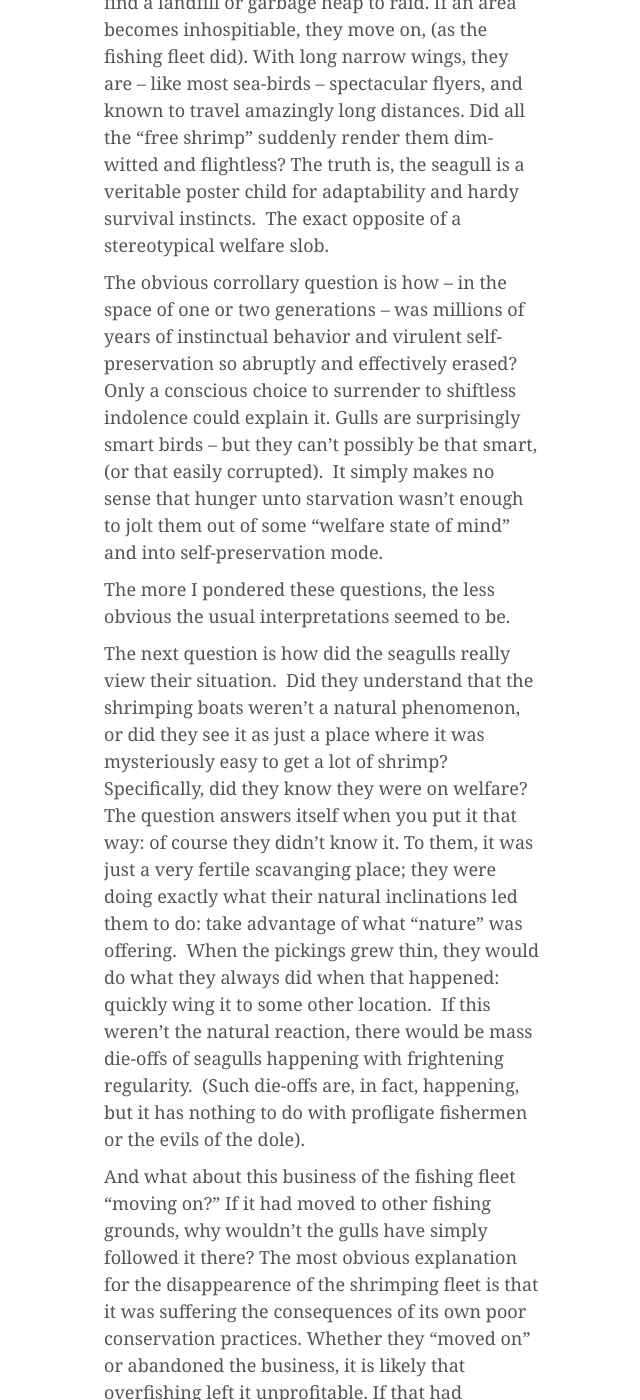
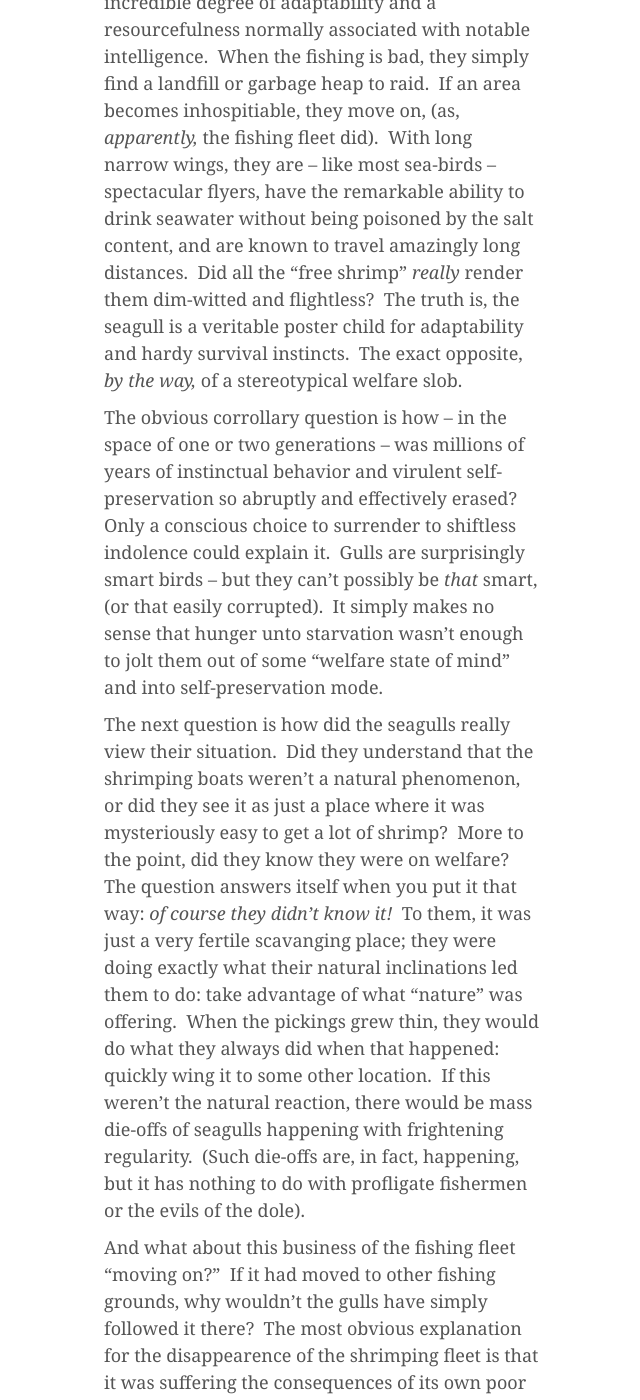
Before and after one commit to coryburt/coryburt.github.io, a Jekyll site: the page proj/bootstrap-blog/page4.html, which Jekyll copies as it is, in a window 1280 px wide and 1400 px high, scrolled down 2570 px. Shown: the whole window, without its empty margins (201-841 px from the left). Built offline with Jekyll 4.4.1, drawn with Linux system fonts in a browser that asks for light colours; nearby versions of some CDN libraries; some of the changed text lies outside the part shown.

Commit message:
Move Gullible Gulls

```diff
--- a/proj/bootstrap-blog/page4.html
+++ b/proj/bootstrap-blog/page4.html
@@ -41,31 +41,68 @@
 
 <p class="blog-post-meta">by <a href="/docs/Cory_Burt_Resume_Current.pdf">Cory</a></p>
 
-	<p>In the Reader’s Digest magazine, in the October 1950 issue, one will find a very brief story entitled, “The Fable of the Gullible Gulls.”&nbsp; This article describes flocks of seagulls near St. Augustine, Florida, that were seen to be starving.  The explanation given was that these gulls had learned to eat from the nets of shrimping boats, then – mysteriously – lost the ability to feed themselves in the “expected” way.  These gulls, as the explanation goes, had run afoul of an utterly depraved sense of entitlement, (no pun intended), and had become completely dependent on the shrimp fleet for all their food.  Then – with no explanation offered – the fleet just “moved on,” leaving the hapless and over-fed birds high and dry.&nbsp; It is further asserted that they had never taught their offspring to fish, so they, too, were left helpless and starving.</p>
+	<p>In the Reader’s Digest magazine, the October, 1950 issue, one will find a very brief story entitled, “The Fable of the Gullible Gulls.”&nbsp; This article describes flocks of seagulls near St. Augustine, Florida, that were seen to be starving.&nbsp; The explanation given was that these gulls had learned to eat from the nets of shrimping boats; then, when the shrimping fleet mysteriously "moved on," the birds began to starve.&nbsp; The explanation given was that they had "lost the ability to feed themselves in the normal way."&nbsp;
+        These gulls had, as it was claimed, run afoul of an utterly depraved sense of entitlement, (no pun intended), and had become completely dependent on the shrimp fleet for all their food.&nbsp;
+        Then – with no explanation offered – the fleet just “moved on,” leaving the hapless and over-fed birds high and dry.&nbsp;
+        It is further asserted that they had never taught their offspring to fish, so they, too, were left helpless and starving.</p>
 
-	<p>Why, I’m sure you’re wondering, would I devote a blog entry to this odd story from an issue of Reader’s Digest that is 67 years old, (as of the month of this entry).  Well, it turns out this little anecdote – which is really nothing more than a Cold-war anti-Communist trope – has managed to strike a chord that keeps reverberating through the years.  It has been oft-repeated and has become the basis for numerous variations ever since.  It has even become the inspiration for misogynistic and paranoid scare-stories; but it is usually rolled out as a Just-So-Story about the follies of socialism and the horrors of the dole.  These retellings are always followed by lurid warnings about Communist conspiracies, socialist decay, and the sad plight of lay-abouts on welfare; or, it is linked to platitudes about the Protestant Work Ethic and a stern reminder that the world doesn’t owe you a living.</p>
+	<p>Why, I’m sure you’re wondering, would I devote a blog entry to this odd story from an issue of Reader’s Digest that is 67 years old, (as of the month of this entry).&nbsp;
+        Well, it turns out this little anecdote &ndash; which is really nothing more than a Cold-war anti-Communist trope &ndash; has managed to strike a chord that keeps reverberating through the years.&nbsp;
+        It has been oft-repeated and has become the basis for numerous variations ever since.  It has even become the inspiration for misogynistic and paranoid scare-stories; but it is usually rolled out as a Just-So-Story about the follies of socialism and the horrors of the dole.&nbsp;
+        These retellings are always followed by lurid warnings about Communist conspiracies, socialist decay, and the sad plight of lay-abouts on welfare; or, it is linked to platitudes about the Protestant Work Ethic and a stern reminder that the world doesn’t owe you a living.</p>
 
-	<p>This fable is never interpreted as anything other than a clear warning about the dangers of the welfare state; this is generally accepted without question.  We are “attached” to this interpretation and the presumptive moral to the story because it just feels so obvious and right-headed.  However, I’m writing about it now because this fable has always left me with an uneasy feeling.  Like most people, I’ve listened to it and nodded my head in blank agreement with the moral conclusions tacked on to the end.&nbsp; But, I could never shake the nagging sensation that fishy propaganda was lurking below the surface.</p>
+	<p>This fable's popular interpretation has become something of a meme, and is never thought of as anything other than a clear warning about the dangers of the welfare state.&nbsp;
+        Our culture seems emotionally “attached” to this interpretation and the presumptive moral to the story; perhaps because it just feels so obvious and right-headed.  However, I’m writing about it now because this fable has always left me with an uneasy feeling.&nbsp;
+        Like most people, I’ve heard it repeated now and again, and nodded my head in blank agreement with the moral conclusions tacked on to the end.</p>
 
-	<p>So, I started to rethink some of the hard questions.</p>
+    <p>I could never shake the nagging sensation that fishy propaganda was lurking below the surface.&nbsp; So, I started to rethink it, and ask some hard questions.</p>
 
-	<p>The first and most obvious question is, how much of this allegory about gullible gulls is actually true?&nbsp; Was this a mass die-off that made the papers in St. Augustine sometime around 1950?&nbsp; Did the federal Fish and Wildlife Service investigate?&nbsp; I couldn’t find any corroborating news items in my own (admittedly cursory) searches, but that doesn’t prove anything.&nbsp; In truth, fully fifty-percent of the seagulls in the northern Pacific coast have died off, as of about 2012, and no one has raised more that peep about it.&nbsp; So, I wouldn’t expect it to be front-page news in Cold War-obsessed 1950.</p>>
+	<p>The first and most obvious question is, how much of this allegory about gullible gulls is actually true?&nbsp;
+        Was this a mass die-off that made the papers in St. Augustine sometime around 1950?&nbsp;
+        Did the federal Fish and Wildlife Service investigate?&nbsp;
+        I couldn’t find any corroborating news items in my own (admittedly cursory) searches, but that doesn’t prove anything.&nbsp;
+        In truth, fully fifty-percent of the seagulls in the northern Pacific coast have died off, as of about 2012, and no one has raised more that peep about it.&nbsp;
+        So, I wouldn’t expect it to be front-page news in Cold War-obsessed 1950.</p>>
 
-	<p>The next, and perhaps more pointed question is, did this involve a particularly stupid breed of seagull?&nbsp; It is true that gulls to appear to teach their young chicks some things about various behaviors such as gathering food &ndash; and this is rightly interpreted as a sign of significant intelligence &ndash; but did this mean they left starving chicks on the beach to wither away and die?&nbsp;
-		The feeding habits of seagulls show, if nothing else, an incredible degree of adaptability and a resourcefulness normally associated with notable intelligence.  When the fishing is bad, they simply find a landfill or garbage heap to raid.  If an area becomes inhospitiable, they move on, (as the fishing fleet did).  With long narrow wings, they are – like most sea-birds – spectacular flyers, and known to travel amazingly long distances.  Did all the “free shrimp” suddenly render them dim-witted and flightless?  The truth is, the seagull is a veritable poster child for adaptability and hardy survival instincts.&nbsp;
-		The exact opposite of a stereotypical welfare slob.</p>
+	<p>The next, and perhaps more pointed question is, did this involve a particularly stupid breed of seagull?&nbsp;
+        It is true that gulls to appear to teach their young chicks some things about various behaviors such as gathering food &ndash; and this is rightly interpreted as a sign of significant intelligence &ndash; but did this mean they left starving chicks on the beach to wither away and die?&nbsp;
+		The feeding habits of seagulls show, if nothing else, an incredible degree of adaptability and a resourcefulness normally associated with notable intelligence.&nbsp;
+        When the fishing is bad, they simply find a landfill or garbage heap to raid.&nbsp;
+        If an area becomes inhospitiable, they move on, (as, <em>apparently,</em> the fishing fleet did).&nbsp;
+        With long narrow wings, they are &ndash; like most sea-birds &ndash; spectacular flyers, have the remarkable ability to drink seawater without being poisoned by the salt content, and are known to travel amazingly long distances.&nbsp;
+        Did all the “free shrimp” <em>really</em> render them dim-witted and flightless?&nbsp;
+        The truth is, the seagull is a veritable poster child for adaptability and hardy survival instincts.&nbsp;
+		The exact opposite, <em>by the way,</em> of a stereotypical welfare slob.</p>
 
-	<p>The obvious corrollary question is how – in the space of one or two generations – was millions of years of instinctual behavior and virulent self-preservation so abruptly and effectively erased?  Only a conscious choice to surrender to shiftless indolence could explain it.  Gulls are surprisingly smart birds – but they can’t possibly be that smart, (or that easily corrupted).&nbsp; It simply makes no sense that hunger unto starvation wasn’t enough to jolt them out of some “welfare state of mind” and into self-preservation mode.</p>
+	<p>The obvious corrollary question is how – in the space of one or two generations – was millions of years of instinctual behavior and virulent self-preservation so abruptly and effectively erased?&nbsp;
+        Only a conscious choice to surrender to shiftless indolence could explain it.&nbsp;
+        Gulls are surprisingly smart birds – but they can’t possibly be <em>that</em> smart, (or that easily corrupted).&nbsp;
+        It simply makes no sense that hunger unto starvation wasn’t enough to jolt them out of some “welfare state of mind” and into self-preservation mode.</p>
 
-	<p>The more I pondered these questions, the less obvious the usual interpretations seemed to be.</p>
+	<p>The next question is how did the seagulls really view their situation.&nbsp;
+        Did they understand that the shrimping boats weren’t a natural phenomenon, or did they see it as just a place where it was mysteriously easy to get a lot of shrimp?&nbsp;
+        More to the point, did they know they were on welfare?&nbsp;
+        The question answers itself when you put it that way: <em>of course they didn’t know it!</em>&nbsp;
+        To them, it was just a very fertile scavanging place; they were doing exactly what their natural inclinations led them to do: take advantage of what “nature” was offering.&nbsp;
+        When the pickings grew thin, they would do what they always did when that happened: quickly wing it to some other location.&nbsp;
+        If this weren’t the natural reaction, there would be mass die-offs of seagulls happening with frightening regularity.&nbsp;
+        (Such die-offs are, in fact, happening, but it has nothing to do with profligate fishermen or the evils of the dole).</p>
 
-	<p>The next question is how did the seagulls really view their situation.&nbsp; Did they understand that the shrimping boats weren’t a natural phenomenon, or did they see it as just a place where it was mysteriously easy to get a lot of shrimp?  Specifically, did they know they were on welfare?  The question answers itself when you put it that way: of course they didn’t know it.  To them, it was just a very fertile scavanging place; they were doing exactly what their natural inclinations led them to do: take advantage of what “nature” was offering.&nbsp; When the pickings grew thin, they would do what they always did when that happened: quickly wing it to some other location.&nbsp; If this weren’t the natural reaction, there would be mass die-offs of seagulls happening with frightening regularity.&nbsp; (Such die-offs are, in fact, happening, but it has nothing to do with profligate fishermen or the evils of the dole).</p>
+	<p>And what about this business of the fishing fleet “moving on?”&nbsp;
+        If it had moved to other fishing grounds, why wouldn’t the gulls have simply followed it there?&nbsp;
+        The most obvious explanation for the disappearence of the shrimping fleet is that it was suffering the consequences of its own poor conservation practices.&nbsp;
+        Whether they “moved on” or abandoned the business, it is likely that overfishing left it unprofitable.&nbsp;
+        If that had occurred, they may have damaged the entire ecosystem of the area.&nbsp;
+        And, if <em>that</em> had occurred, it would certainly explain a lot of starvation among the gulls.&nbsp;
+        It would have been even worse for less hardy species.</p>
 
-	<p>And what about this business of the fishing fleet “moving on?”  If it had moved to other fishing grounds, why wouldn’t the gulls have simply followed it there?  The most obvious explanation for the disappearence of the shrimping fleet is that it was suffering the consequences of its own poor conservation practices.  Whether they “moved on” or abandoned the business, it is likely that overfishing left it unprofitable.  If that had occurred, they may have damaged the entire ecosystem of the area.  And, if that had occurred, it would certainly explain a lot of starvation among the gulls.&nbsp; It would have been even worse for less hardy species.</p>
+	<p>The question that is really drawn out by the over-cooked interpretation of the story is this: what &ndash; really &ndash; is the dreaded “welfare state,” and does it have the magical power to sully the character of anyone, (even a bird), who lives under its “poisonous” influence?&nbsp;
+        I am certainly not suggesting that thrift and self-reliance are not preferrable to sloth and a sense of entitlement; and it may well be true that the dole can have a degrading and corrupting influence on human beings who already lack moral backbone.&nbsp;
+        But, to impute such an ugly character weakness to any non-human species is just mean-spirited.</p>
 
-	<p>The question that is really drawn out by the over-cooked interpretation of the story is this: what – really – is the dreaded “welfare state,” and does it have the magical power to sully the character of anyone, (even a bird), who lives under its “poisonous” influence?  I am certainly not suggesting that thrift and self-reliance are not preferrable to sloth and a sense of entitlement; and it may well be true that the dole can have a degrading and corrupting influence on human beings who already lack moral backbone.  But, to impute such an ugly character weakness to any non-human species is just mean-spirited.</p>
-
-	<p>Once honestly questioned, it turns out that the “Socialist Interpretation” of seagull behavior in this fable is just too much of a stretch to be taken seriously &ndash; no matter how much of the underlying story is actually true.  Ironically, it is, more accurately, a tragic story of the evils of greed, and how the follies of overexploitation and overconsumption – things that are not inherent to socialism but rather to unfettered capitalism – can devastate even the most resilient species… Including us.</p>
+	<p>Once honestly questioned, it turns out that the “Socialist Interpretation” of seagull behavior in this fable is just too much of a stretch to be taken seriously &ndash; no matter how much of the underlying story is actually true.&nbsp;
+        Ironically, it is, more accurately, a tragic story of the evils of greed, and how the follies of overexploitation and overconsumption &ndash; which are things that are not inherent to socialism but rather to unfettered capitalism; and these can devastate even the most resilient species… &nbsp;
+        Including us.</p>
 </div>
 <!-- /.blog-post -->
 
```
